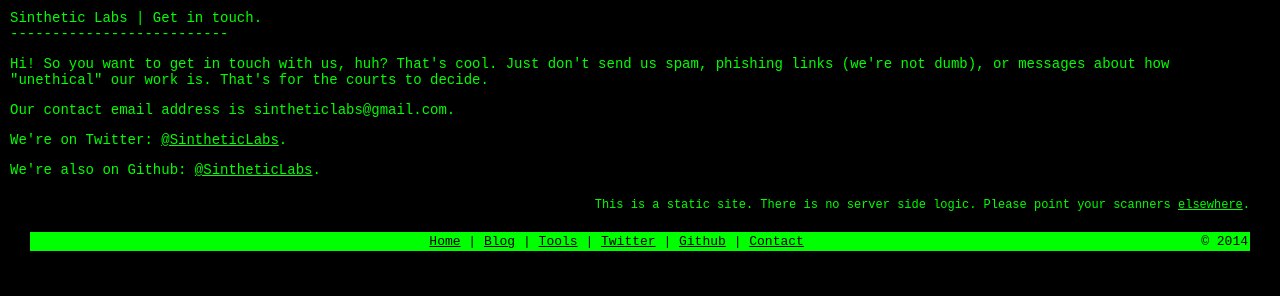
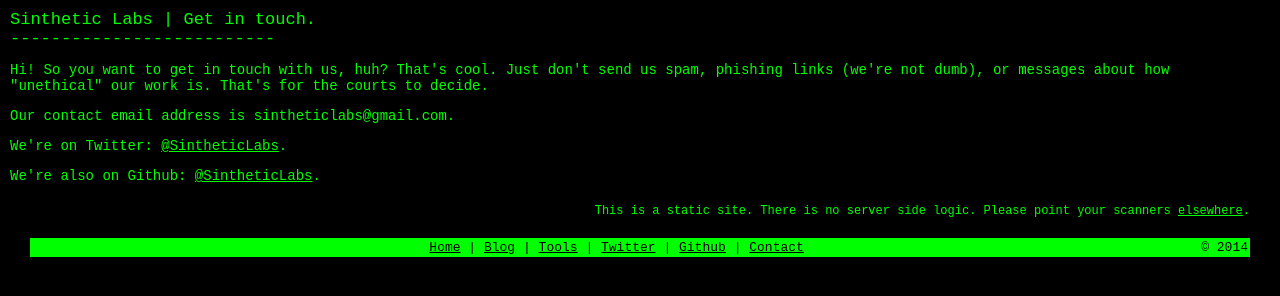
Before and after one commit to nmalcolm/sintheticlabs.com, a plain HTML site: page contact.html in a window 1280 px wide. Drawn offline with Linux system fonts and the light colour scheme.

Commit message:
Fixes HTML errors

```diff
--- a/contact.html
+++ b/contact.html
@@ -16,7 +16,7 @@
   </script>
 </head>
 <body>
-  <div id="logo">Sinthetic Labs | Get in touch.<br>--------------------------</div>
+  <div class="larger">Sinthetic Labs | Get in touch.<br>--------------------------</div>
   <p>Hi! So you want to get in touch with us, huh? That's cool. Just don't send us spam, phishing links (we're not dumb), or messages about how "unethical" our work is. That's for the courts to decide.</p>
 
   <p>Our contact email address is sintheticlabs@gmail.com.</p>
```
